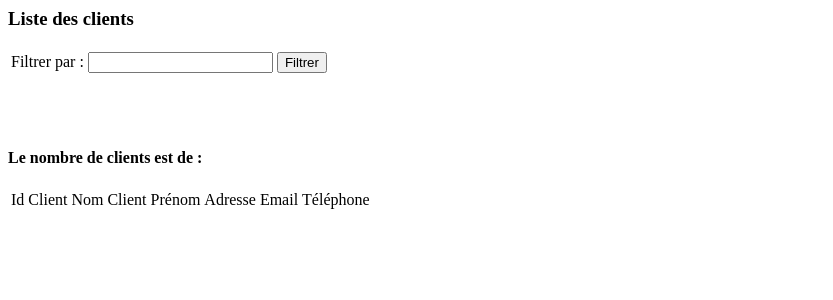
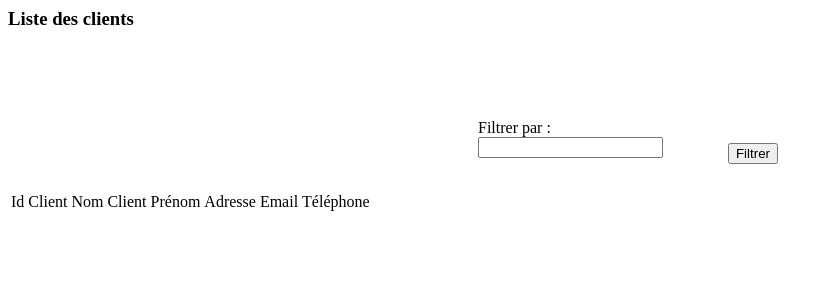
Before and after one commit to Louis-2204/Garage2023, a PHP site: template vue/vue_les_clients.php in a window 1280 px wide. Shown: the top 300 px of the page, without its empty margins (0-833 px from the left). Run offline with PHP 8.4, Linux system fonts and the light colour scheme; the template is opened without the code that fills it, so the values that code supplies are empty.

Commit message:
Style sur les tableaux des listes

```diff
--- a/vue/vue_les_clients.php
+++ b/vue/vue_les_clients.php
@@ -1,12 +1,13 @@
 <body class="large-screen">
   <h3>Liste des clients</h3>
   <form action="" method="POST">
-    <table class="col-md-5">
-      <td><label for="mot">Filtrer par :</label>
+    <div class="filtrer">
+      <div class="filtrer1block">
+        <label for="mot">Filtrer par :</label>
         <input class="form-control mb-2" type="text" name="mot" id="mot">
-        <input class="btn btn-primary mb-4" type="submit" name="Filtrer" value="Filtrer">
-      </td>
-    </table>
+      </div>
+      <div class="filtrer2block"> <input class="btn btn-primary mb-4" type="submit" name="Filtrer" value="Filtrer"></div>
+    </div>
   </form>
   <br><br>
   <?php
@@ -58,3 +59,29 @@
     </div>
   </div>
 </body>
+
+<style>
+  h4 {
+    font-size: 13px;
+    position: relative;
+    left: -517px;
+  }
+
+  .filtrer {
+    display: flex;
+    width: 300px;
+    position: relative;
+    top: 70px;
+    right: -470px;
+  }
+
+  .filtrer1block {
+    text-align: left;
+  }
+
+  .filtrer2block {
+    position: relative;
+    top: 24px;
+    margin-left: 10px;
+  }
+</style>
```
Also changed, not shown: vue/vue_les_interventions.php (+32 -5 lines), vue/vue_les_techniciens.php (+32 -5 lines), vue/vue_les_vehicules.php (+32 -5 lines).
